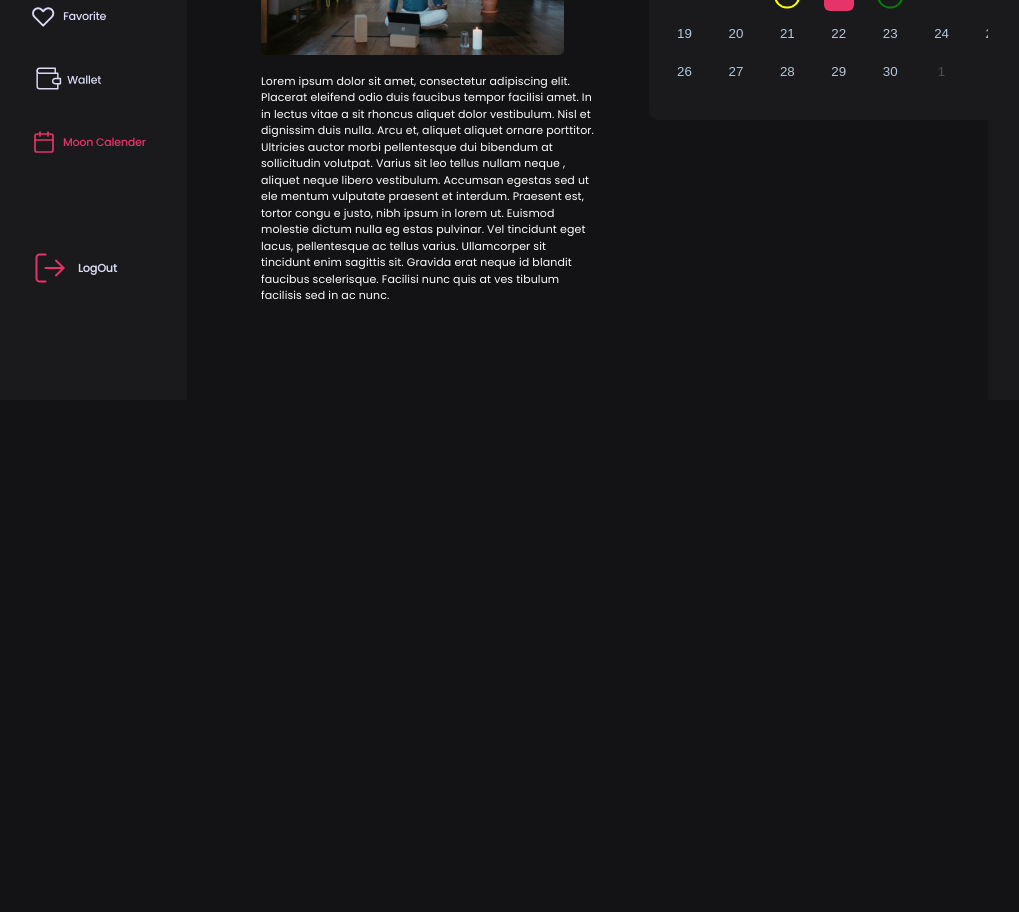
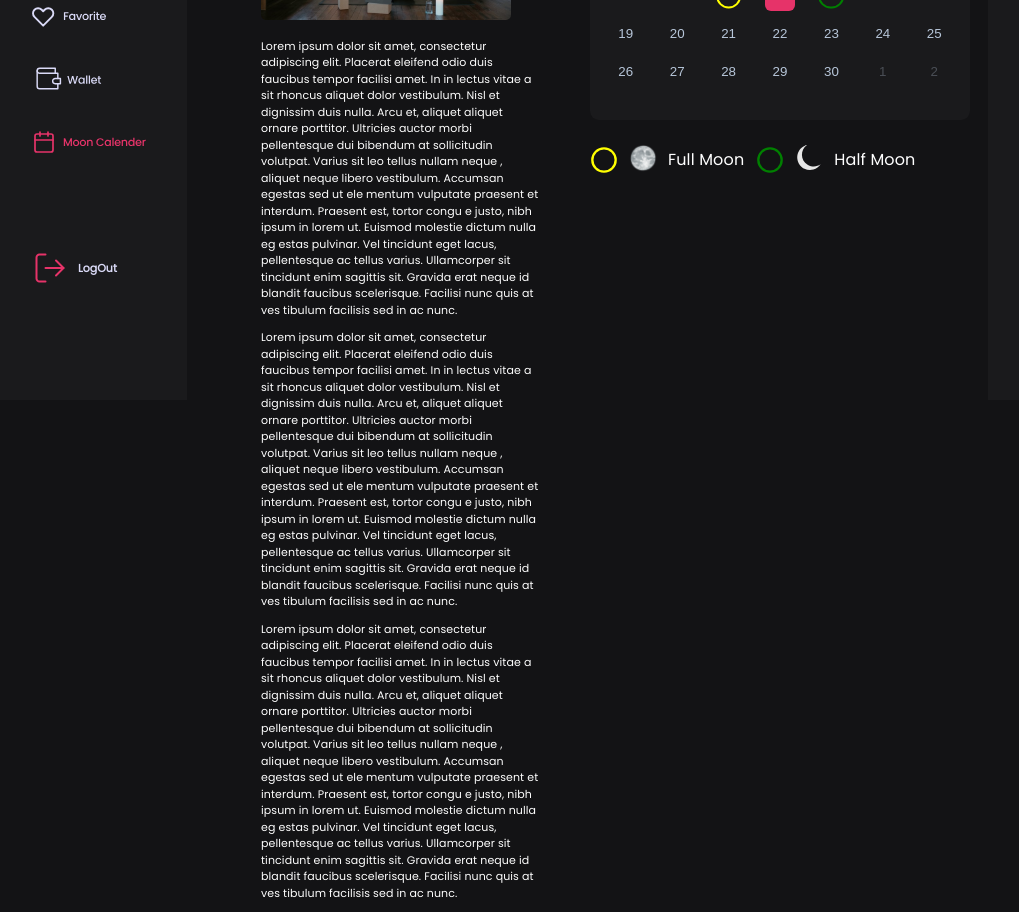
Before and after one commit to saadwaqas688/Evolove, a React (Create React App) app: page /moonCalender in a window 1280 px wide. Shown: the part 400-1312 px from the top of the page, without its empty margins (24-1043 px from the left). Before the commit the page ends 820 px from the top, so only its background shows below. Built offline with nearby package versions, Linux system fonts and the light colour scheme.

Commit message:
moon Calendar completed

```diff
--- a/src/Components/Containers/MoonCalendar/MoonCalendar.jsx
+++ b/src/Components/Containers/MoonCalendar/MoonCalendar.jsx
@@ -3,14 +3,17 @@ import React  from "react";
 import BoxCom from "../../UI/BoxCom/BoxCom";
 import Calender from "../../UI/Calender/Calender";
 import ExploreBlogImage from "../../../assets/images/homeOnBoarding/MoonCalendar.jpeg";
+import MoonImage from "../../../assets/images/homeOnBoarding/fullMoon.png";
 
-import { Heading, ImageContainer, LeftSideGrid,RightSideGrid, SubHeading, TextContainer } from "./MoonCalendar.style";
+import { Heading, ImageContainer, LeftSideGrid,MoonImageContainer,RightSideGrid, SubHeading, TaskIconAndTextWrapper, TaskTypography, TextContainer } from "./MoonCalendar.style";
+import TaskUncompledIcon from "../../../assets/icons/TaskUncompletedIcon";
+import { HalfMoon } from "../../../assets/icons/HalfMoon";
 
 const MoonCalendar = ( ) => {
 
   return (
          <Grid container  spacing={2} sx={{width:{md:"80%",lg:"100%"}}} >
-            <LeftSideGrid item xs={12} sm={6} md={12} lg={6}>
+            <LeftSideGrid item xs={12} sm={6} md={12} lg={5}>
             <Heading>Moon Calendar</Heading>
             <SubHeading>Half Moon</SubHeading>
             <BoxCom sx={{background:"#259F46",width:"58px",height:"5px",borderRadius:"50px"}}></BoxCom>
@@ -30,12 +33,65 @@ const MoonCalendar = ( ) => {
             sagittis sit. Gravida erat neque id blandit faucibus scelerisque.
             Facilisi nunc quis at ves tibulum facilisis sed in ac nunc.
           </p>
+          <p>
+            Lorem ipsum dolor sit amet, consectetur adipiscing elit. Placerat
+            eleifend odio duis faucibus tempor facilisi amet. In in lectus vitae
+            a sit rhoncus aliquet dolor vestibulum. Nisl et dignissim duis
+            nulla. Arcu et, aliquet aliquet ornare porttitor. Ultricies auctor
+            morbi pellentesque dui bibendum at sollicitudin volutpat. Varius sit
+            leo tellus nullam neque , aliquet neque libero vestibulum. Accumsan
+            egestas sed ut ele mentum vulputate praesent et interdum. Praesent
+            est, tortor congu e justo, nibh ipsum in lorem ut. Euismod molestie
+            dictum nulla eg estas pulvinar. Vel tincidunt eget lacus,
+            pellentesque ac tellus varius. Ullamcorper sit tincidunt enim
+            sagittis sit. Gravida erat neque id blandit faucibus scelerisque.
+            Facilisi nunc quis at ves tibulum facilisis sed in ac nunc.
+          </p>
+          <p>
+            Lorem ipsum dolor sit amet, consectetur adipiscing elit. Placerat
+            eleifend odio duis faucibus tempor facilisi amet. In in lectus vitae
+            a sit rhoncus aliquet dolor vestibulum. Nisl et dignissim duis
+            nulla. Arcu et, aliquet aliquet ornare porttitor. Ultricies auctor
+            morbi pellentesque dui bibendum at sollicitudin volutpat. Varius sit
+            leo tellus nullam neque , aliquet neque libero vestibulum. Accumsan
+            egestas sed ut ele mentum vulputate praesent et interdum. Praesent
+            est, tortor congu e justo, nibh ipsum in lorem ut. Euismod molestie
+            dictum nulla eg estas pulvinar. Vel tincidunt eget lacus,
+            pellentesque ac tellus varius. Ullamcorper sit tincidunt enim
+            sagittis sit. Gravida erat neque id blandit faucibus scelerisque.
+            Facilisi nunc quis at ves tibulum facilisis sed in ac nunc.
+          </p>
         </TextContainer>
               </LeftSideGrid>
 
-            <RightSideGrid item xs={12} sm={6} md={12} lg={5} marginLeft="5%">
+            <RightSideGrid item xs={12} sm={6} md={12} lg={6} marginLeft="5%">
             <BoxCom sx={{marginTop:"90px"}}>
         <Calender />
+          </BoxCom>
+          <BoxCom sx={{display:"flex",alignItems:'center'}}>
+          <TaskIconAndTextWrapper >
+          <TaskUncompledIcon color="yellow"/>
+          <BoxCom sx={{marginLeft:"10px",marginTop:"3px"}}>
+          <MoonImageContainer src={MoonImage} alt="Paris" />
+          </BoxCom>
+          <TaskTypography>
+           Full Moon
+          </TaskTypography>
+          </TaskIconAndTextWrapper>
+
+          <TaskIconAndTextWrapper sx={{marginLeft:"12px"}} >
+          <TaskUncompledIcon color="green"/>
+          <BoxCom sx={{marginLeft:"10px",marginTop:"3px"}}>
+          <HalfMoon/>
+          </BoxCom>
+          <TaskTypography>
+           Half Moon
+          </TaskTypography>
+          </TaskIconAndTextWrapper>
+
+
+
+
           </BoxCom>
 
           </RightSideGrid>
--- a/src/Components/Containers/MoonCalendar/MoonCalendar.style.js
+++ b/src/Components/Containers/MoonCalendar/MoonCalendar.style.js
@@ -95,3 +95,31 @@ export const FieldWrapper = styled(BoxCom)(({ theme ,height ,border}) => ({
                   color:Colors.light,
                   fontSize:"11px",
                 }));
+
+
+                export const TaskIconAndTextWrapper = styled(BoxCom)(() => ({
+                  display:"flex",
+                  alignItems:"center",
+                  marginTop:"20px",
+                  cursor:"pointer"
+                 }));
+
+
+                 export const TaskTypography = styled(Typography)(() => ({
+                  marginLeft:"10px",
+                  fontFamily: '"Poppins", "sans-serif"',
+                  color:Colors.light,
+                  fontSize:"16px",
+                }));
+
+
+                export const MoonImageContainer = styled("img")(({ src, theme }) => ({
+                  src: `url(${src})`,
+                  width: "30px",
+                  height:"30px",
+                  borderRadius:"5px",
+                  // [theme.breakpoints.down("md")]: {
+                  //   width: "100%",
+                  //   height:'auto',
+                  // },
+                }));
--- a/src/Components/UI/Calender/Date.jsx
+++ b/src/Components/UI/Calender/Date.jsx
@@ -13,9 +13,9 @@ const Date = ({ rangeType, isCurrent, isActive, date,selectedDay, ...props }) =>
           {
           isActive ? (
             <StyledDate {...props}>
-              {selectedDay==date && <CurrentDate>&nbsp;</CurrentDate>}
-              {date =="14" && <MoonDate color="yellow">&nbsp;</MoonDate>}
-              {date =="16" && <MoonDate color="green">&nbsp;</MoonDate>}
+              {selectedDay===date && <CurrentDate>&nbsp;</CurrentDate>}
+              {date ===14 && <MoonDate color="yellow">&nbsp;</MoonDate>}
+              {date ===16 && <MoonDate color="green">&nbsp;</MoonDate>}
 
               <DateContent>{date}</DateContent>
             </StyledDate>
--- a/src/Test/Test.jsx
+++ b/src/Test/Test.jsx
@@ -1,10 +1,8 @@
 import React from 'react'
-import MoonCalendar from '../Components/Containers/MoonCalendar/MoonCalendar'
-import Todo from '../Components/Containers/Todo/TodoMain/Todo'
 const Test = () => {
   return (
     <div>
-      <MoonCalendar/>
+      {/* <MoonCalendar/> */}
     </div>
   )
 }
--- /dev/null
+++ b/src/assets/icons/HalfMoon.jsx
@@ -0,0 +1,10 @@
+import React from 'react'
+
+export const HalfMoon = () => {
+  return (
+    <svg width="30" height="26" viewBox="0 0 24 26" fill="none" xmlns="http://www.w3.org/2000/svg">
+    <path d="M23.6511 19.2732C21.9685 21.8812 19.3895 23.7831 16.4007 24.6199C13.412 25.4567 10.2203 25.1706 7.42805 23.8156L7.29515 23.7517C7.1471 23.6776 7.00241 23.6019 6.85941 23.5246C6.81231 23.501 6.76688 23.4741 6.72146 23.4488C6.54145 23.3462 6.3648 23.2419 6.19151 23.1326L6.07711 23.0585L5.98626 22.9997C5.94252 22.9727 5.90046 22.9441 5.8584 22.9155C5.73223 22.8331 5.60773 22.7473 5.48828 22.6564L5.45464 22.6329C5.41594 22.606 5.37725 22.5757 5.34023 22.5471L5.22079 22.4697C5.04246 22.3318 4.86917 22.1938 4.7043 22.0491C4.66733 22.0202 4.63195 21.9893 4.59831 21.9566C2.16056 19.8738 0.594274 16.6201 0.346966 14.0175V13.9754C0.0818225 11.9043 0.331355 9.79975 1.07348 7.84805C1.8156 5.89635 3.02742 4.15771 4.60168 2.786L4.61513 2.77254C5.46644 2.02544 6.41632 1.39879 7.43815 0.91016C8.17207 0.559771 8.93689 0.278171 9.7228 0.0689764L9.99198 0C3.09427 4.85027 3.30289 15.3617 10.569 19.7258C10.5926 19.7426 10.6161 19.756 10.6414 19.7712C10.7558 19.8418 10.8752 19.9108 10.998 19.9798C15.5472 22.3654 20.2561 21.7227 23.6511 19.2732Z" fill="#E6E6E6"/>
+    </svg>
+
+  )
+}
```
Also changed, not shown: src/assets/icons/TaskUncompletedIcon.jsx (line endings or trailing spaces), src/assets/images/homeOnBoarding/fullMoon.png (added).
